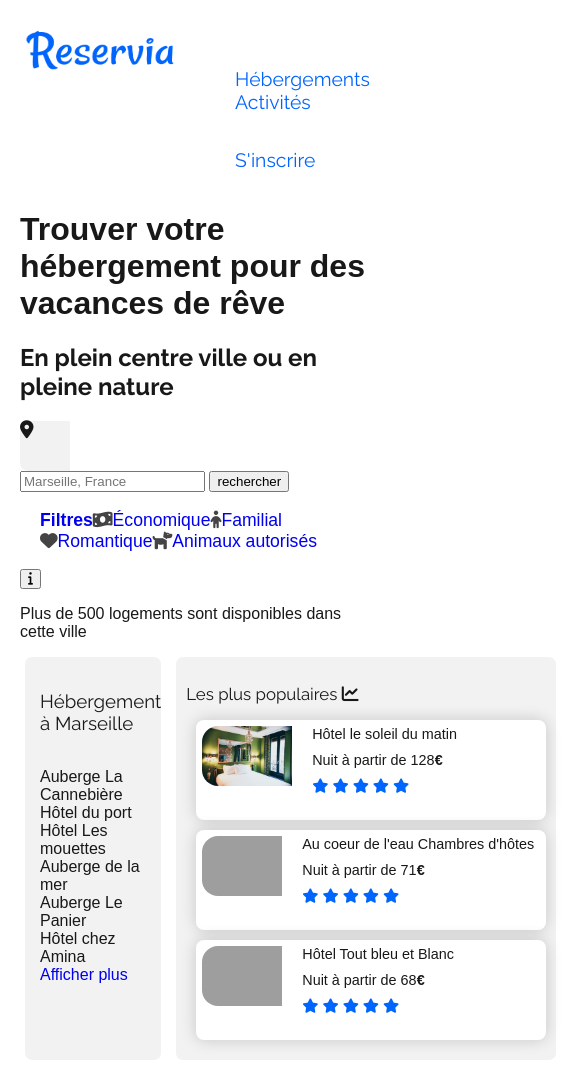
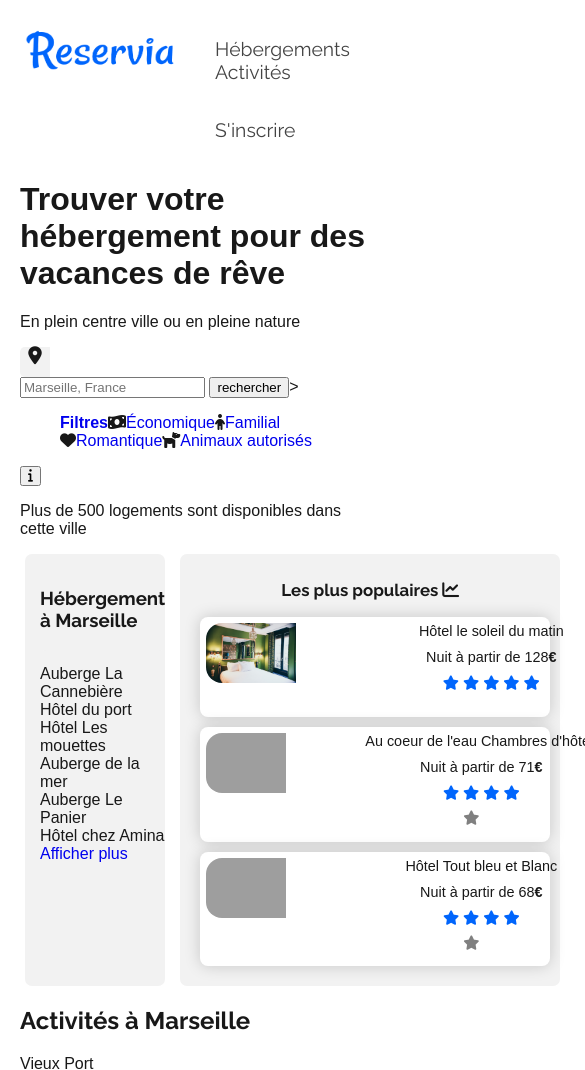
Before and after one commit to LaureAnais/Laure-AnaisGiowachini_2_16022021, a plain HTML site: page index.html in a window 390 px wide. Shown: the top 1070 px of the page, 585 px wide, since content can reach past the window. Drawn offline with Linux system fonts and the light colour scheme; grey boxes are pictures that could not be loaded.

Commit message:
Nav - Media Queries #1

```diff
--- a/Style.css
+++ b/Style.css
@@ -48,7 +48,7 @@ ul
 section h1, footer h1, nav a
 {
     font-family: 'Raleway', Arial, Helvetica, sans-serif;
-    font-weight: normal;
+    font-weight: Raleway-Bold;
 }
 
 h2
@@ -58,6 +58,7 @@ h2
 }
 
 /* Header */
+
 {
     display: flex;
     justify-content: space-between;
@@ -89,12 +90,9 @@ h2
 {
     display: flex;
     color:#444;
-    width: 500px;
     margin-top: 30px;
-    justify-content: space-between;
     margin-right: 20px;
     margin-left: 20px;
-    flex-wrap: wrap;
     }
 
     /* Mettre de l'espace dans le survol des liens avec le border top solid */
@@ -102,14 +100,15 @@ h2
 {
     color:#0065fc;
     border-top: solid 3px #0065fc;
+    padding: 2rem;
     padding-bottom: 10px;
     list-style-type: none;
     margin-right: 20px;
     margin-left: 20px;
-    transition: 0.5s;
+    transition: 0.2s;
      }
 
-nav a , ul
+.header_nav a , .header_nav ul
 {
    font-size: 1.1em;
    color:#444;
@@ -123,19 +122,34 @@ nav a , ul :hover
     color:#0065fc;
     padding-bottom: 10px;
     text-align: center;
-    transition: 0.5s;
+    transition: 0.2s;
 }
+
+.search_map
+{
+    display: flex;
+    min-width: 60px;
+    justify-content: left;
+    align-items: center;
+    background-color: #f2f2f2;
+    font-size: 1.2rem;
+    border-bottom-left-radius: 15px;
+    border-top-left-radius: 15px;
+}
+
 
 .search_map-maker i
 {
     background-color: #f2f2f2;
-    height: 50px;
-    width: 50px;
+    height: 30px;
+    width: 30px;
     border-radius: 17% 0% 0% 17%;
     display: flex;
-    justify-content: flex-start;
+    justify-content: center;
     font-size: large;
 }
+
+
 
 /* Filter Section */
 .Filter div , ul , p
@@ -272,9 +286,14 @@ aside img
     box-shadow: 0 0 16px #0000002e;
 }
 
-.conteneur3 i
+.etoiles
 {
     color: #0065fc;
+}
+
+.etoilegrise
+{
+    color: grey;
 }
 
  /* Footer */
@@ -287,7 +306,6 @@ aside img
  .conteneur
 {
     display: flex;
-    justify-content: space-between;
     background-color: #f2f2f2;
     border: 2px #f2f2f2;
     width: 100%;
@@ -322,3 +340,44 @@ footer a :hover
     text-decoration: none;
     color:#0065fc;
 }
+
+@media screen and (max-width: 1024px) {
+    #bloc_page {
+        width: auto;
+    }
+
+    .header_nav {
+        width: auto;
+        text-align: left;
+        flex-flow: wrap;
+        margin-top: 0px;
+        margin-right: 0px;
+        margin-left: 0px;
+    }
+
+    .header_nav ul {
+
+    }
+
+    aside {
+        text-align: center;
+    }
+
+
+
+
+
+}
+
+
+
+@media screen and (max-width: 740px) {
+
+}
+
+
+
+
+@media screen and (max-width: 860px) {
+
+}
--- a/index.html
+++ b/index.html
@@ -6,6 +6,8 @@
         <title>Reservia</title>
         <meta name="description" content="Site de réservation de vacances à Marseille">
         <script src="https://kit.fontawesome.com/286aa622f1.js" crossorigin="anonymous"></script>
+        <link rel="preconnect" href="https://fonts.gstatic.com">
+        <link href="https://fonts.googleapis.com/css2?family=Raleway:ital,wght@0,400;0,500;0,600;0,700;1,400;1,500;1,600;1,700&display=swap" rel="stylesheet">
     </head>
 
     <body>
@@ -33,16 +35,17 @@
 <!--Search section-->
 
                 <h1>Trouver votre hébergement pour des vacances de rêve</h1>
-                <h2>En plein centre ville ou en pleine nature</h2>
+                <p>En plein centre ville ou en pleine nature</p>
 
                 <form>
                     <div id="search_button">
                         <div class="search_map-maker"><i class="fas fa-map-marker-alt"></i></div>
                         <input type="rechercher" id="rechercher" name="" maxlength="5" placeholder="Marseille, France">
-                        <button>rechercher</button>
+                        <button>rechercher</button>>
 
                     </div>
                 </form>
+
 
 <!--Filter section-->
 
@@ -90,12 +93,12 @@
                             <div class="hoteldumatin_info">
                                 <div>Hôtel le soleil du matin</div>
                                 <div>Nuit à partir de 128<strong>€</strong></div>
-                                <div>
-                                    <i class="fas fa-star hostingMainCardGradeIcon" data-active="true"></i>
-                                    <i class="fas fa-star hostingMainCardGradeIcon" data-active="true"></i>
-                                    <i class="fas fa-star hostingMainCardGradeIcon" data-active="true"></i>
-                                    <i class="fas fa-star hostingMainCardGradeIcon" data-active="true"></i>
-                                    <i class="fas fa-star hostingMainCardGradeIcon" data-active="true"></i>
+                                <div class="etoiles">
+                                    <i class="fas fa-star"></i>
+                                    <i class="fas fa-star"></i>
+                                    <i class="fas fa-star"></i>
+                                    <i class="fas fa-star"></i>
+                                    <i class="fas fa-star"></i>
                                 </div>
                             </div>
 
@@ -106,13 +109,14 @@
                             <div class="hoteldeleau_info">
                                 <div>Au coeur de l'eau Chambres d'hôtes</div>
                                 <div>Nuit à partir de 71<strong>€</strong></div>
-                                <div>
-                                    <i class="fas fa-star hostingMainCardGradeIcon" data-active="true"></i>
-                                    <i class="fas fa-star hostingMainCardGradeIcon" data-active="true"></i>
-                                    <i class="fas fa-star hostingMainCardGradeIcon" data-active="true"></i>
-                                    <i class="fas fa-star hostingMainCardGradeIcon" data-active="true"></i>
-                                    <i class="fas fa-star hostingMainCardGradeIcon" data-active="false"></i>
+                                <div class="etoiles">
+                                    <i class="fas fa-star"></i>
+                                    <i class="fas fa-star"></i>
+                                    <i class="fas fa-star"></i>
+                                    <i class="fas fa-star"></i>
                                 </div>
+                                    <span class="etoilegrise"><i class="fas fa-star"></i></span>
+
                             </div>
                             </div>
 
@@ -121,13 +125,13 @@
                             <div class="hotelbleublanc_info">
                                 <div>Hôtel Tout bleu et Blanc</div>
                                 <div>Nuit à partir de 68<strong>€</strong></div>
-                                <div>
-                                    <i class="fas fa-star hostingMainCardGradeIcon" data-active="true"></i>
-                                    <i class="fas fa-star hostingMainCardGradeIcon" data-active="true"></i>
-                                    <i class="fas fa-star hostingMainCardGradeIcon" data-active="true"></i>
-                                    <i class="fas fa-star hostingMainCardGradeIcon" data-active="true"></i>
-                                    <i class="fas fa-star hostingMainCardGradeIcon" data-active="false"></i>
+                                <div class="etoiles">
+                                    <i class="fas fa-star"></i>
+                                    <i class="fas fa-star"></i>
+                                    <i class="fas fa-star"></i>
+                                    <i class="fas fa-star"></i>
                                 </div>
+                                    <span class="etoilegrise"><i class="fas fa-star"></i></span>
                             </div>
                         </div>
 
```
